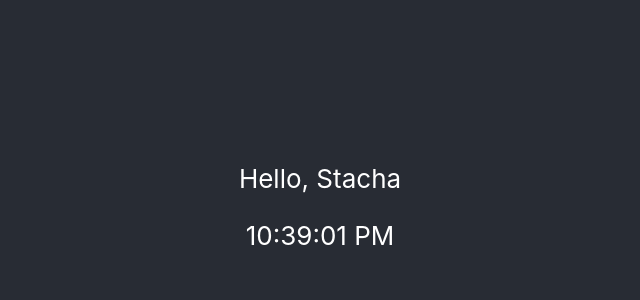
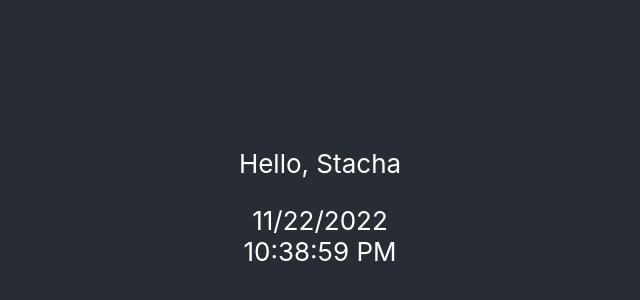
Before and after one commit to Stachacl/magic-mirror, a React (Create React App) app: page / in a window 1280 px wide. Shown: the part 206-506 px from the top of the page, without its empty margins (320-960 px from the left). Built offline with nearby package versions, Linux system fonts and the light colour scheme.

Commit message:
day component with today's day added to the app

```diff
--- a/src/App.js
+++ b/src/App.js
@@ -1,5 +1,6 @@
 import './App.css';
 import Clock from './components/Clock';
+import Day from './components/Day';
 
 function App() {
   return (
@@ -8,6 +9,7 @@ function App() {
         <p>
          Hello, Stacha
         </p>
+        < Day />
         < Clock />
       </header>
     </div>
--- /dev/null
+++ b/src/components/Day.js
@@ -0,0 +1,16 @@
+import React, { useEffect, useState } from 'react'
+
+export default function Day() {
+    const [dayState, setDayState] = useState ();
+
+    useEffect(() => {
+        setInterval(() => {
+            const date = new Date();
+            setDayState(date.toLocaleDateString());
+        }, 1000) //how often clock should be updated - every 1 second.
+    }, []);
+
+  return (
+    <div>{dayState}</div>
+  )
+}
```
Also changed, not shown: src/components/Date.js (deleted, +0 -16 lines).
